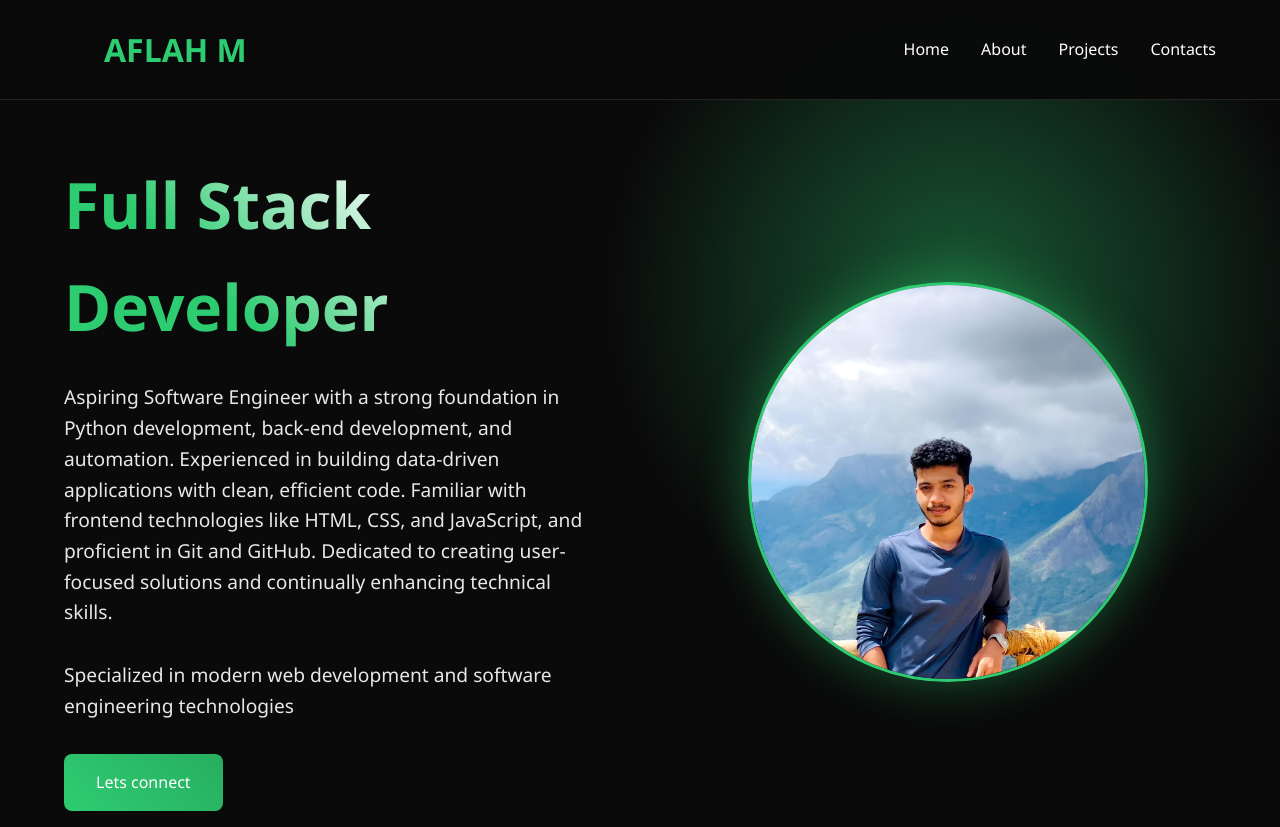
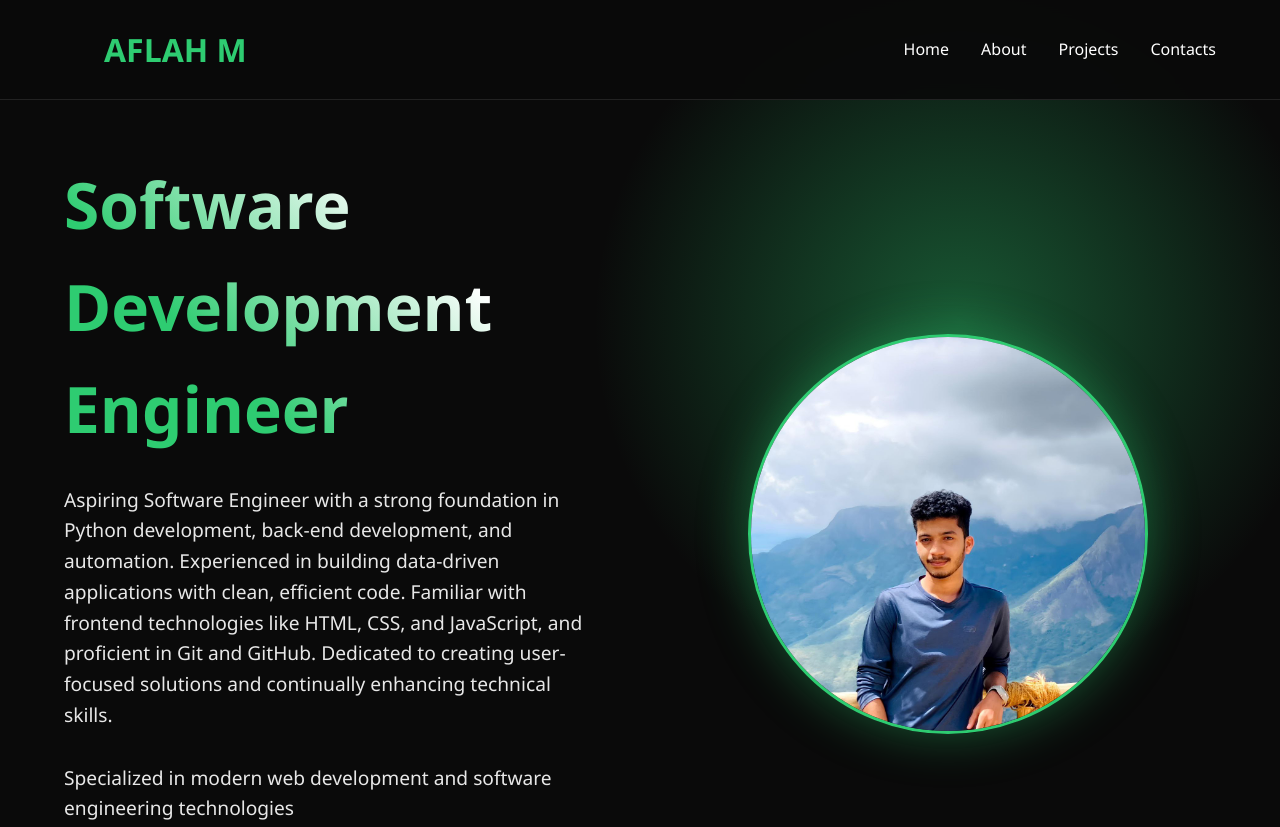
Before and after one commit to aflah-m/Aflahm.com, a plain HTML site: page index.html in a window 1280 px wide. Shown: the top 827 px of the page. Drawn offline with Linux system fonts and the light colour scheme.

Commit message:
Update index.html

```diff
--- a/index.html
+++ b/index.html
@@ -25,7 +25,7 @@
     <!--Hero section-->
     <section class="hero" id="home">
         <div class="hero-content">
-            <h1>Full Stack Developer</h1>
+            <h1>Software Development Engineer</h1>
             <p>Aspiring Software Engineer with a strong foundation in Python development, back-end development, and
 automation. Experienced in building data-driven applications with clean, efficient code. Familiar with frontend technologies like HTML, CSS, and JavaScript, and proficient in Git and GitHub. Dedicated to creating
 user-focused solutions and continually enhancing technical skills.
```
